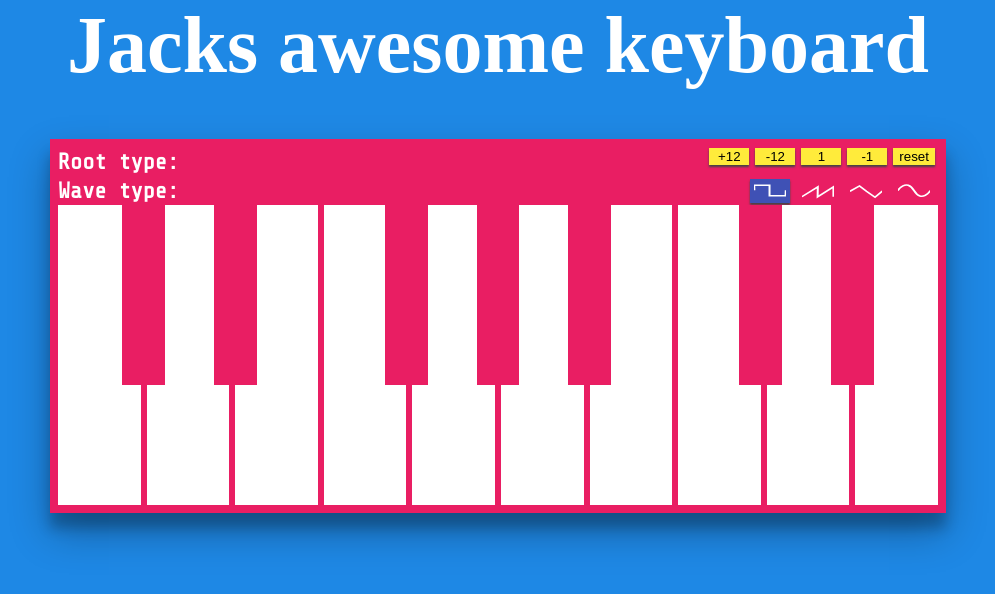
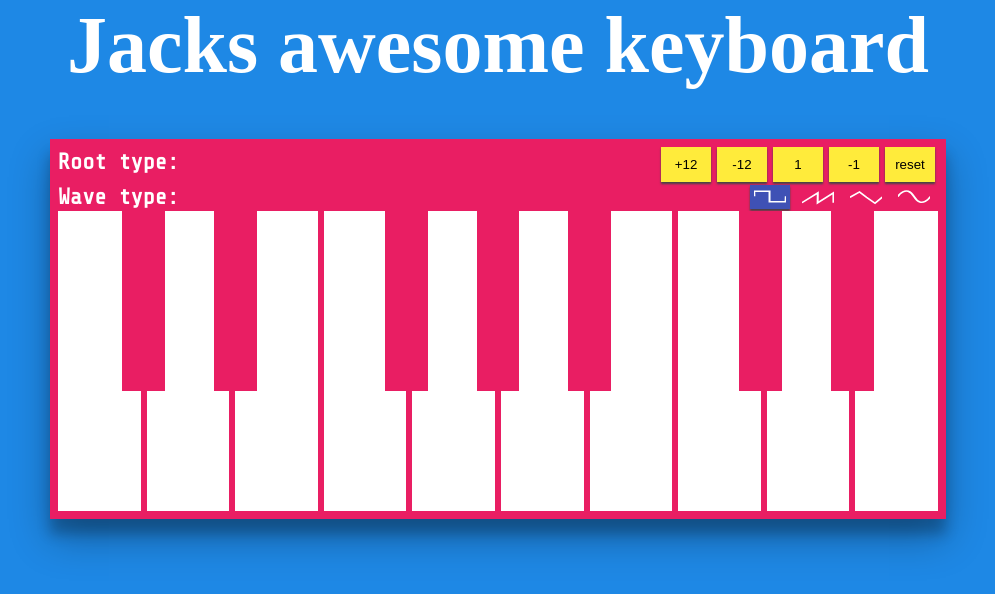
Before and after one commit to JackDanielJosephVarney/keyboard-app, a React (Create React App) app: page / in a window 1280 px wide. Shown: the top 594 px of the page, without its empty margins (142-1137 px from the left). Built offline with nearby package versions, Linux system fonts and the light colour scheme; the HTML template or start-up script is replaced by a standard one; a web font is replaced by a local one.

Commit message:
presentation

```diff
--- a/src/components/DashboardButton.css
+++ b/src/components/DashboardButton.css
@@ -2,8 +2,10 @@
   outline: none;
   cursor: pointer;
   border: none;
-  min-width: 40px;
+  min-width: 50px;
+  height: 35px;
   background-color: #ffeb3b;
+
   box-shadow: 0px 2px 2px #444;
   transition: box-shadow 0.3s cubic-bezier(0.25, 0.8, 0.25, 1);
 }
@@ -14,6 +16,6 @@
 }
 
 .dashboard-button-focus {
-  box-shadow: inset 0px 0px 2px #444;
+  box-shadow: inset 0px 0px 3px black, 0px 0px 1px #444;
   transition: box-shadow 0.3s cubic-bezier(0.25, 0.8, 0.25, 1);
 }
--- a/src/components/DashboardButton.tsx
+++ b/src/components/DashboardButton.tsx
@@ -16,12 +16,18 @@ export default class extends React.Component<Props, State> {
 
   render() {
     return (
-      <button className={this.state.className} onClick={this.props.onClick} onMouseDown={this.onMouseDown} onMouseUp={this.onMouseUp}>
+      <button
+        className={this.state.className}
+        onClick={this.props.onClick}
+        onMouseDown={this.onFocus}
+        onMouseUp={this.onUnfocus}
+        onMouseLeave={this.onUnfocus}
+      >
         {this.props.children}
       </button>
     );
   }
 
-  onMouseDown = () => this.setState({ className: 'dashboard-button dashboard-button-focus' });
-  onMouseUp = () => this.setState({ className: 'dashboard-button dashboard-button-unfocused' });
+  onFocus = () => this.setState({ className: 'dashboard-button dashboard-button-focus' });
+  onUnfocus = () => this.setState({ className: 'dashboard-button dashboard-button-unfocused' });
 }
```
